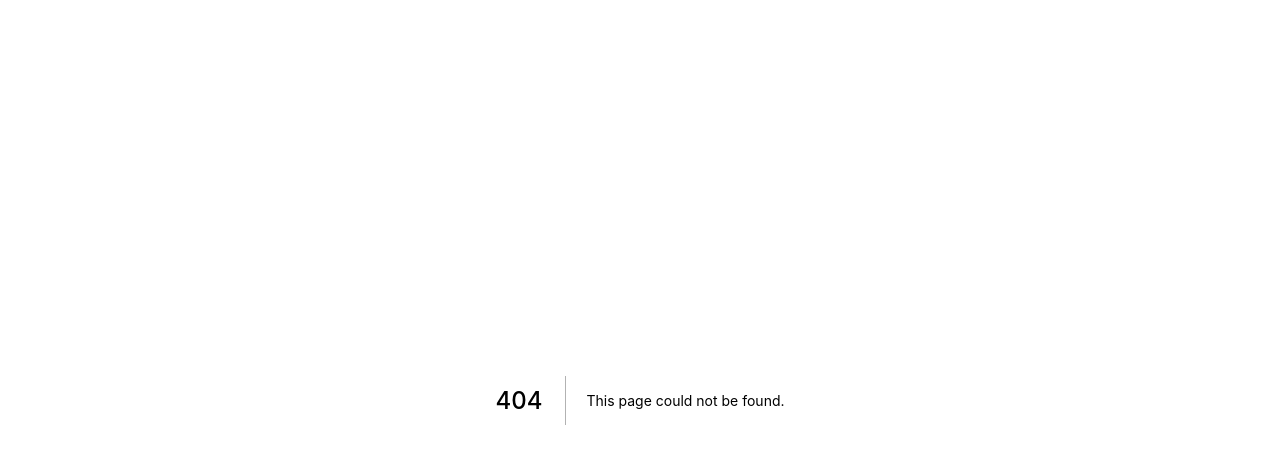
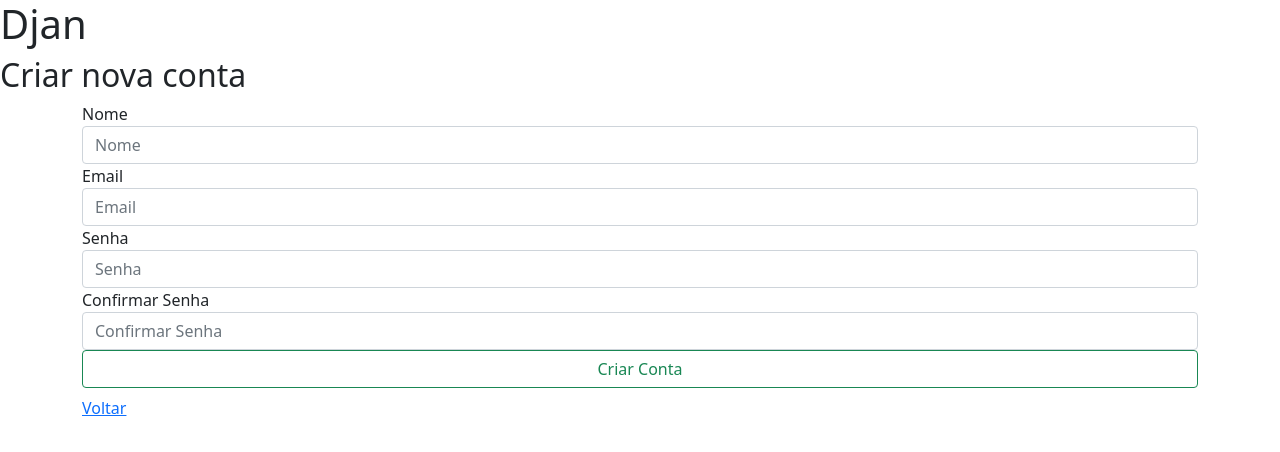
Before and after one commit to dsm-cefet-rj/trabalhointegrado2021-2-2021-2-grupo-2, a Next.js app: page /criar-conta in a window 1280 px wide. Before the commit this address had no page. Shown: the top 452 px of the page. Built offline with nearby package versions, Linux system fonts and the light colour scheme.

Commit message:
Adicionado pagina de Criação de conta

```diff
--- /dev/null
+++ b/pages/criar-conta.js
@@ -0,0 +1,43 @@
+import React from "react";
+import "bootstrap/dist/css/bootstrap.min.css"
+import CriarConta from "../components/CriarConta";
+
+class Criarconta extends React.Component {
+    constructor(props) {
+        super(props);
+        this.state = {
+            nome: "",
+            email: "",
+            senha: "",
+            confirmarSenha: "",
+            error: '',
+        };
+    }
+
+    changePage = (e) => {
+        if (this.state.tipo === 'login') {
+            this.setState({
+                tipo: 'cadastro'
+            })
+        } else {
+            this.setState({
+                tipo: 'login'
+            })
+        }
+    }
+    render() {
+
+        return (
+            <div className="loginPage">
+                <div className="LoginHeader">
+                    <h1>Djan</h1>
+                    <h2>Criar nova conta</h2>
+                </div>
+                <CriarConta />
+            </div>
+        );
+
+    }
+}
+
+export default Criarconta;
```
